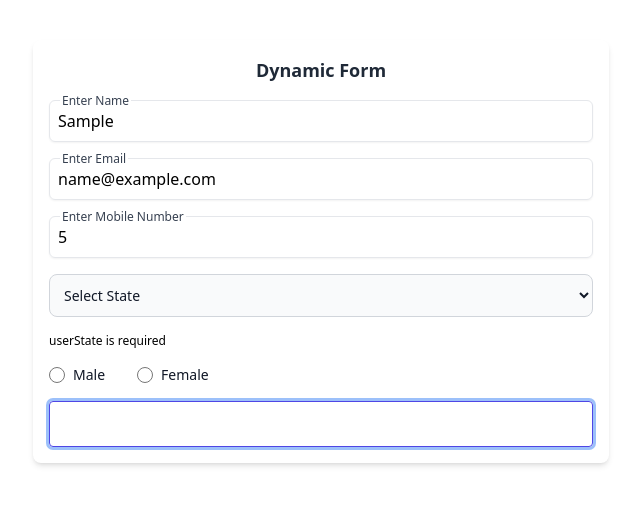
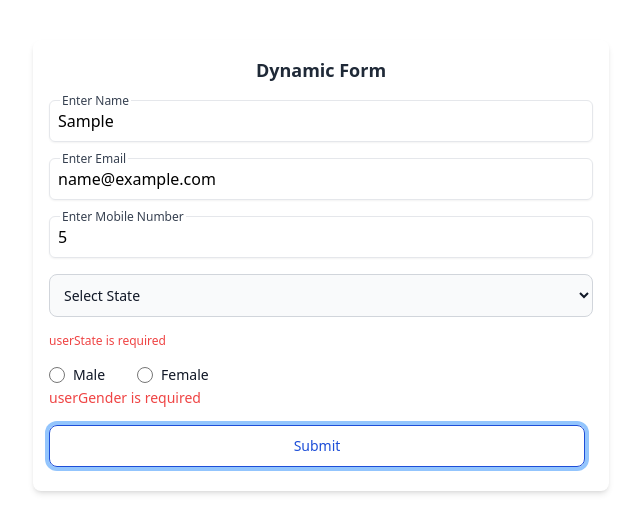
Before and after one commit to sdupadhyay/Dynamic-Form-Component, a React (Vite) app: page / in a window 1280 px wide. Both pictures are taken after typing "Sample", "name@example.com", "5" into the empty fields and a click on the button "Submit". Shown: the top 532 px of the page, without its empty margins (319-959 px from the left). Built offline with nearby package versions, Linux system fonts and the light colour scheme.

Commit message:
Added user gender field and updated radio buttons

```diff
--- a/src/App.tsx
+++ b/src/App.tsx
@@ -77,6 +77,8 @@ function App() {
       },
       {
         componentType: "genderRadio",
+        isRequired: true,
+        name: "userGender",
         radioProps: [
           { id: "male", value: "male", name: "userGender", label: "Male" },
           {
--- a/src/components/DynamicForm.tsx
+++ b/src/components/DynamicForm.tsx
@@ -19,11 +19,13 @@ export const DynamicForm: React.FC<{
     userMobile: number | string;
     userName: string;
     userState: string;
+    userGender: string;
   }>({
     userEmail: "",
     userMobile: "",
     userName: "",
     userState: "",
+    userGender: "",
   });
   const [formError, setFormError] = useState<{
     [key: string]: { message: string; isError: boolean };
@@ -54,6 +56,7 @@ export const DynamicForm: React.FC<{
       userMobile: "",
       userState: "",
       userName: "",
+      userGender: "",
     });
     setLoading(false);
     console.log(formState);
@@ -65,7 +68,7 @@ export const DynamicForm: React.FC<{
     inputValidationType?: string
   ) => {
     setFormState({ ...formState, [name]: e.target.value });
-    setFormError({});
+    setFormError({ ...formError, [name]: { message: "", isError: false } });
     switch (inputValidationType) {
       case emailValidation:
         if (!validateEmail(e.target.value)) {
@@ -143,6 +146,8 @@ export const DynamicForm: React.FC<{
                 );
               case "genderRadio":
                 return (
+                  <>
+                    <div key={index}>
                       <div className="flex gap-4">
                         {item?.radioProps?.map((ele, ind) => (
                           <RadioButtons
@@ -151,9 +156,17 @@ export const DynamicForm: React.FC<{
                             name={ele.name}
                             value={ele.value}
                             label={ele.label}
+                            handleChange={handleChange}
                           />
                         ))}
                       </div>
+                      {formError[item.name]?.isError && (
+                        <span className="text-red-500 text-sm">
+                          {formError[item.name]?.message}
+                        </span>
+                      )}
+                    </div>
+                  </>
                 );
               default:
                 return null;
--- a/src/components/button/index.tsx
+++ b/src/components/button/index.tsx
@@ -3,15 +3,13 @@ import { buttonProps } from "../../constants/typeProps/buttonProps";
 
 export const Button: React.FC<buttonProps> = ({
   title = "Submit",
-  classes,
+  classes = "",
   loading,
 }) => {
   return (
     <button
       disabled={loading}
-      className={`inline-block rounded border border-indigo-600 bg-indigo-${
-        loading ? "100" : "600"
-      } px-12 py-3 text-sm font-medium text-white hover:bg-transparent hover:text-indigo-600 focus:outline-none focus:ring active:text-indigo-500 ${classes}`}
+      className={`text-blue-700 hover:text-white border border-blue-700 hover:bg-blue-800 focus:ring-4 focus:outline-none focus:ring-blue-300 font-medium rounded-lg text-sm px-5 py-2.5 text-center me-2 mb-2 dark:border-blue-500 dark:text-blue-500 dark:hover:text-white dark:hover:bg-blue-500 dark:focus:ring-blue-800`}
     >
       {loading ? (
         <div className="animate-spin rounded-full h-5 w-5 border-t-2 border-gray-600 mx-auto"></div>
--- a/src/components/radioButtons/index.tsx
+++ b/src/components/radioButtons/index.tsx
@@ -5,6 +5,7 @@ export const RadioButtons: React.FC<radioProps> = ({
   value,
   name,
   label,
+  handleChange,
 }) => {
   return (
     <>
@@ -14,6 +15,7 @@ export const RadioButtons: React.FC<radioProps> = ({
           type="radio"
           value={value}
           name={name}
+          onChange={(e) => handleChange?.(e, name)}
           className="w-4 h-4 text-red-600 bg-gray-100 border-gray-300 dark:focus:ring-red-600 dark:ring-offset-gray-800 focus:ring-2 dark:bg-gray-700 dark:border-gray-600"
         />
         <label
--- a/src/constants/typeProps/formRequirmentsProps.tsx
+++ b/src/constants/typeProps/formRequirmentsProps.tsx
@@ -1,11 +1,11 @@
 export type formRequirmentsProps = {
   name: string;
   type?: string;
-  placeholder: string;
+  placeholder?: string;
   maxLength?: number;
   isRequired: boolean;
   validationType?: string;
-  componentType: string;
+  componentType?: string;
   id?: string;
   data?: Array<{ value: string; name: string }>;
   radioProps?: Array<{
--- a/src/constants/typeProps/radioProps.tsx
+++ b/src/constants/typeProps/radioProps.tsx
@@ -3,4 +3,5 @@ export type radioProps = {
   value: string;
   name: string;
   label: string;
+  handleChange?: (e: React.ChangeEvent<HTMLInputElement>, name: string) => void;
 };
```
Lines whose indentation alone changed are shown as unchanged.
